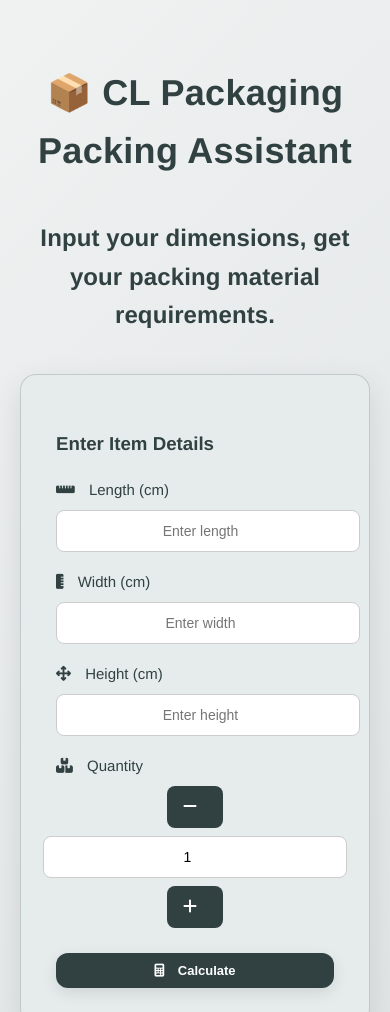
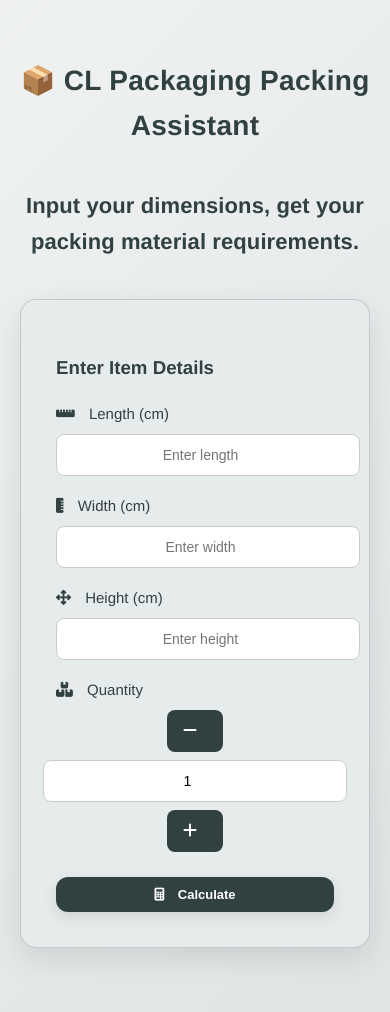
Before and after one commit to clpackaging/packing-assistant, a plain HTML site: page index.html in a window 390 px wide. Shown: the top 1012 px of the page. Drawn offline with Linux system fonts and the light colour scheme.

Commit message:
Update styles.css - mobile h1 and h2 fonts

```diff
--- a/styles.css
+++ b/styles.css
@@ -309,7 +309,13 @@
 
 /* Mobile adjustments for screens <= 768px */
 @media (max-width: 768px) {
+    h1 {
+        font-size: 28px; /* smaller than desktop 36px */
+    }
 
+    h2 {
+        font-size: 22px; /* adjust as needed */
+    }
     /* Container */
     .container {
         padding: 20px;
```
